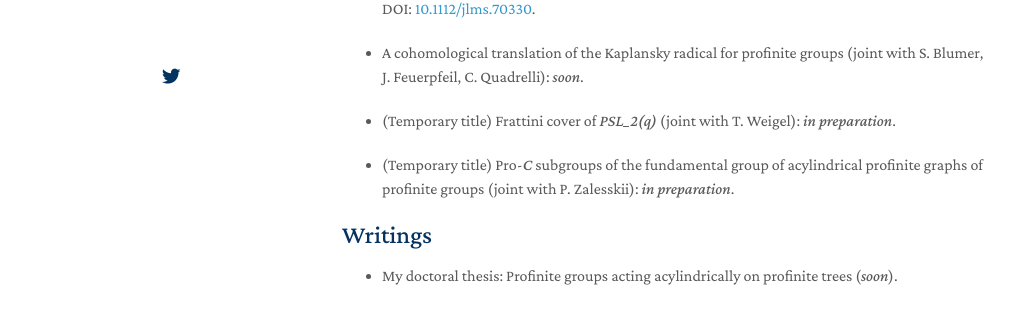
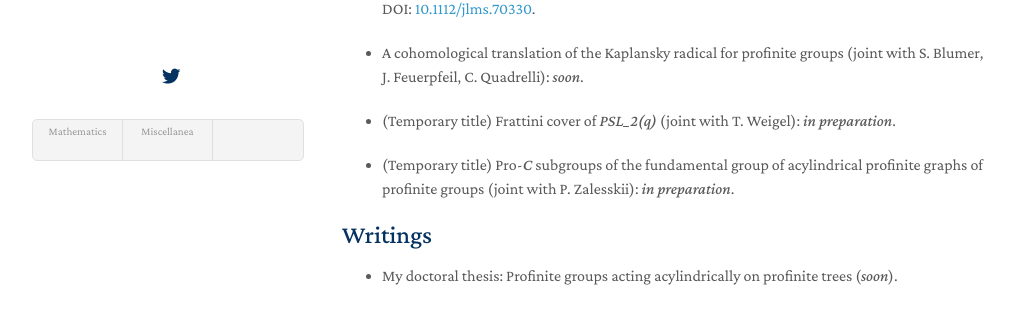
Before and after one commit to lcorrealopes/home, a Jekyll site: the page built from index.md, in a window 1280 px wide. Shown: the part 517-826 px from the top of the page, without its empty margins (128-1151 px from the left). Built offline with Jekyll 4.4.1, drawn with Linux system fonts in a browser that asks for light colours; nearby versions of some CDN libraries; a style sheet for code colours, icons or effects is not loaded.

Commit message:
Update homepage.html

```diff
--- a/_layouts/homepage.html
+++ b/_layouts/homepage.html
@@ -89,6 +89,11 @@
         </div>
         <br>
 
+        <ul class="nav-menu">
+          <li><a href="/">Mathematics</a></li>
+          <li><a href="/miscellanea.html">Miscellanea</a></li>
+        </ul>
+
       </header>
       <section>
 
```
